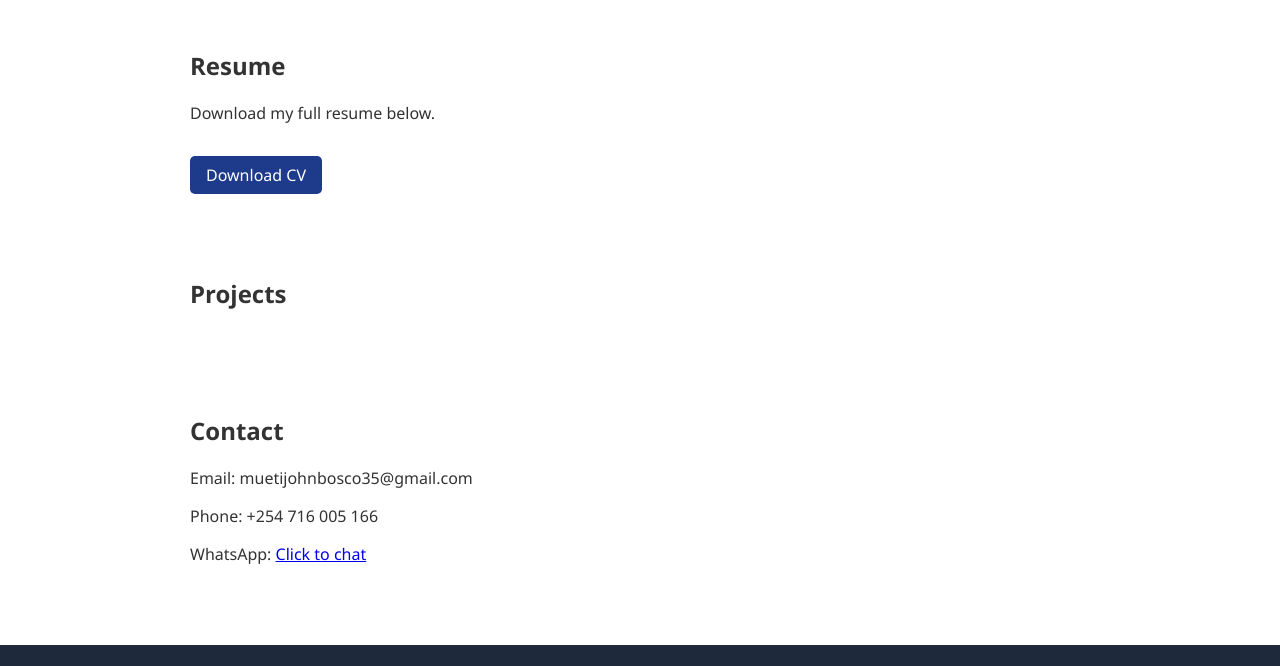
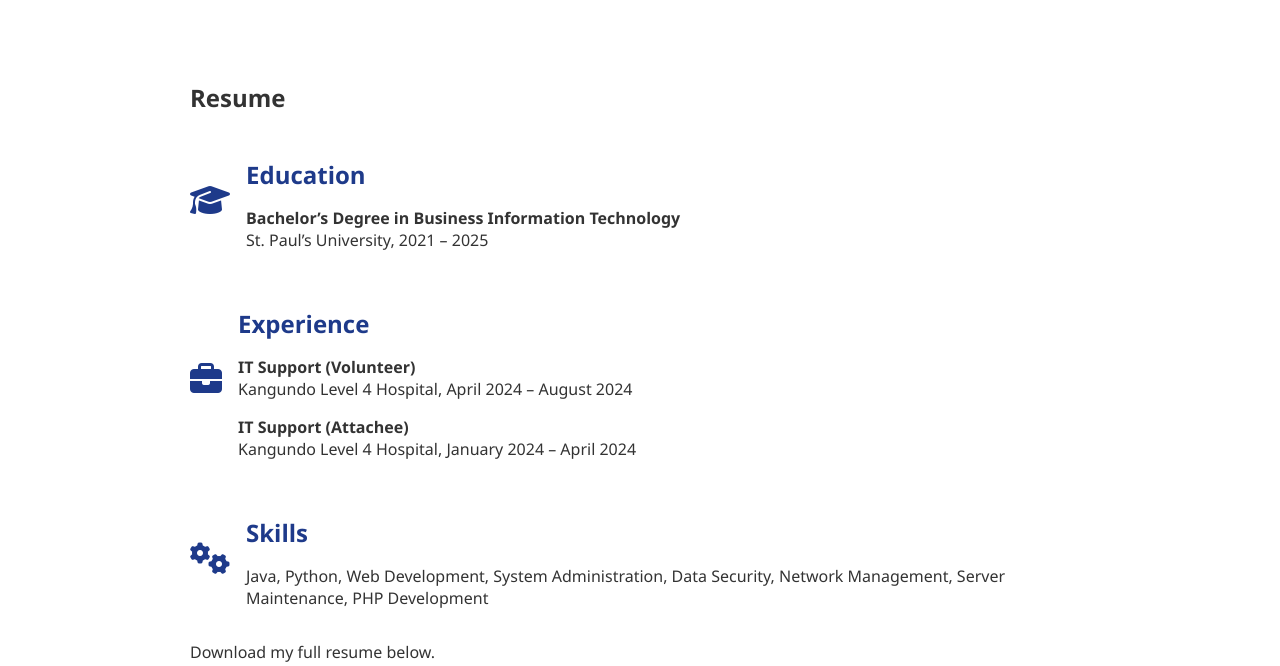
Before and after one commit to kisilumueti/kisilumueti.github.io, a plain HTML site: page index.html in a window 1280 px wide. Shown: the part 594-1260 px from the top of the page. Drawn offline with Linux system fonts and the light colour scheme; no server answers.

Commit message:
Update index.html

```diff
--- a/index.html
+++ b/index.html
@@ -5,7 +5,10 @@
   <meta charset="UTF-8" />
   <meta name="viewport" content="width=device-width, initial-scale=1.0" />
   <meta name="author" content="Johnbosco Mueti" />
-  <meta name="description" content="Johnbosco Mueti - BBIT Student | Developer | IT Support" />
+  <meta name="description" content="Johnbosco Mueti - BBIT Student | Developer | IT Support | Tech Enthusiast | Portfolio" />
+  <meta name="keywords" content="Johnbosco Mueti, IT Support, Developer, Business Information Technology, Web Developer, Portfolio, GitHub, LinkedIn" />
+  <meta name="robots" content="index, follow" />
+  <meta name="google-site-verification" content="google2ca74ff17705b3ef.html" />
   <title>Johnbosco Mueti | Portfolio</title>
   <link rel="stylesheet" href="https://cdnjs.cloudflare.com/ajax/libs/font-awesome/6.4.0/css/all.min.css">
   <style>
@@ -107,6 +110,28 @@
       transform: scale(1.05);
     }
 
+    .cv-section {
+      margin-top: 2rem;
+    }
+
+    .cv-section h3 {
+      font-size: 1.5rem;
+      margin-bottom: 1rem;
+      color: var(--primary-color);
+    }
+
+    .cv-item {
+      margin-bottom: 1rem;
+      display: flex;
+      align-items: center;
+    }
+
+    .cv-item i {
+      font-size: 2rem;
+      color: var(--primary-color);
+      margin-right: 1rem;
+    }
+
     @media (max-width: 768px) {
       nav {
         display: none;
@@ -165,8 +190,30 @@
     </div>
   </section>
 
-  <section id="resume">
+  <section id="resume" class="cv-section">
     <h2>Resume</h2>
+    <div class="cv-item">
+      <i class="fas fa-graduation-cap"></i>
+      <div>
+        <h3>Education</h3>
+        <p><strong>Bachelor’s Degree in Business Information Technology</strong><br>St. Paul’s University, 2021 – 2025</p>
+      </div>
+    </div>
+    <div class="cv-item">
+      <i class="fas fa-briefcase"></i>
+      <div>
+        <h3>Experience</h3>
+        <p><strong>IT Support (Volunteer)</strong><br>Kangundo Level 4 Hospital, April 2024 – August 2024</p>
+        <p><strong>IT Support (Attachee)</strong><br>Kangundo Level 4 Hospital, January 2024 – April 2024</p>
+      </div>
+    </div>
+    <div class="cv-item">
+      <i class="fas fa-cogs"></i>
+      <div>
+        <h3>Skills</h3>
+        <p>Java, Python, Web Development, System Administration, Data Security, Network Management, Server Maintenance, PHP Development</p>
+      </div>
+    </div>
     <p>Download my full resume below.</p>
     <a class="resume-btn" href="Johnbosco_Mueti_CV.pdf" download>Download CV</a>
   </section>
```
